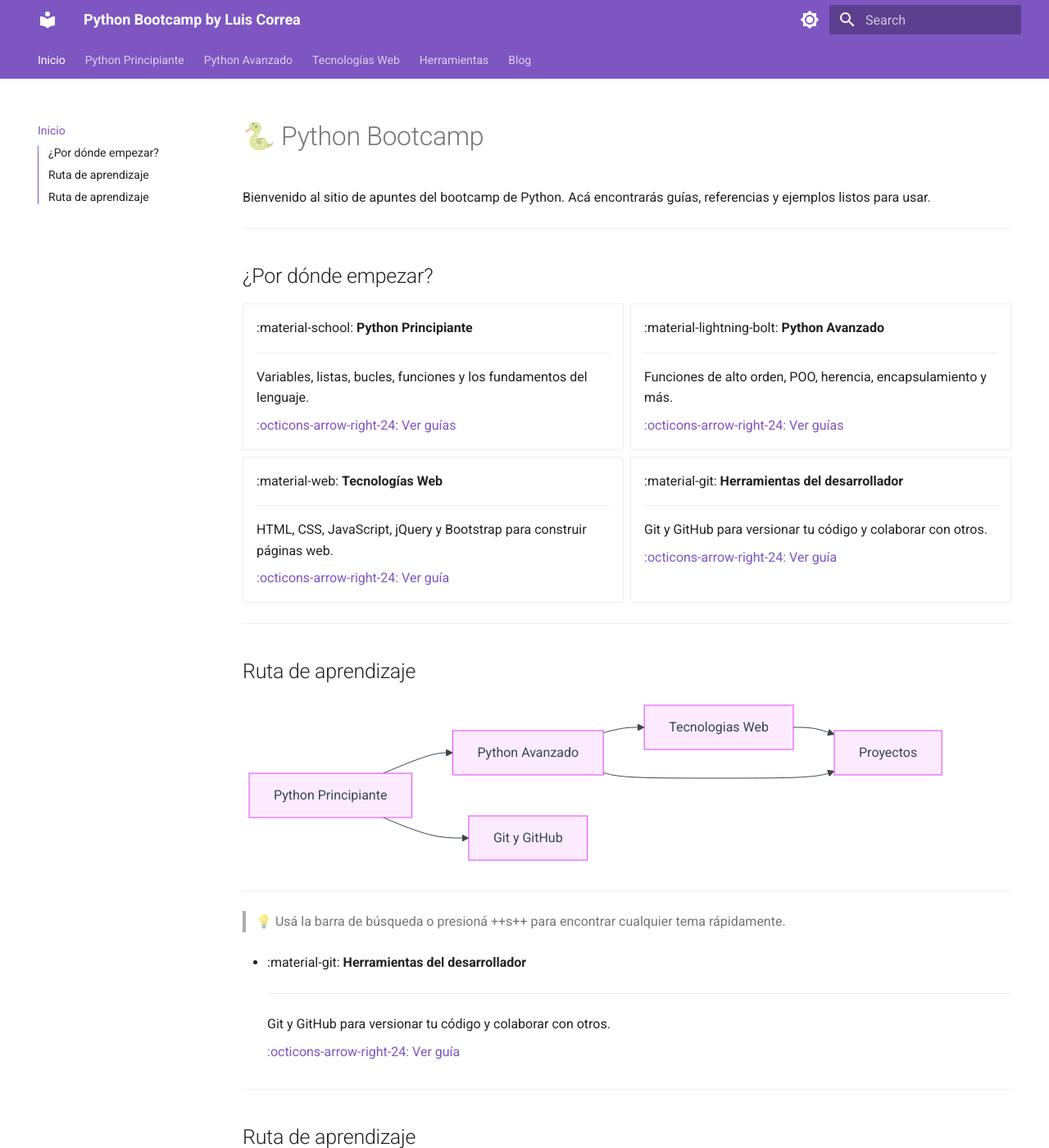
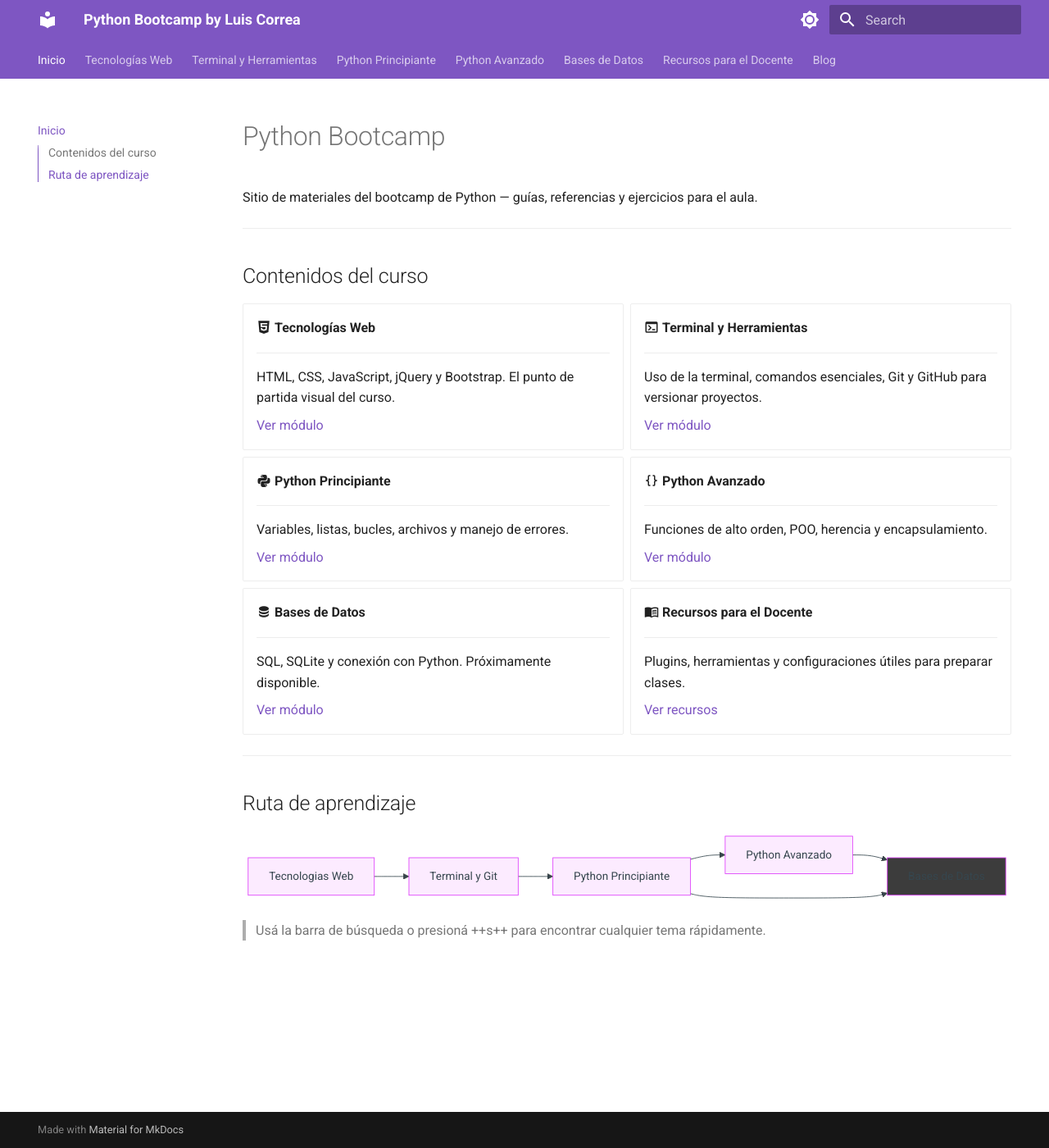
Before and after one commit to roamingpa/bootcamp-python, an MkDocs documentation site: the page built from blog/docs/index.md, in a window 1280 px wide and 1400 px high. Shown: the whole window at 82% size. Built offline with MkDocs 1.6.1 and Material for MkDocs 9.7.7, drawn with Linux system fonts in a browser that asks for light colours; some of the changed text lies outside the part shown.

Commit message:
feat: iconos, mermaid en poo_caracteristicas, terminal.md, bases-de-datos.md, recursos.md, nav reordenada

````diff
--- a/blog/docs/index.md
+++ b/blog/docs/index.md
@@ -1,45 +1,60 @@
-# 🐍 Python Bootcamp
+# Python Bootcamp
 
-Bienvenido al sitio de apuntes del bootcamp de Python.
-Acá encontrarás guías, referencias y ejemplos listos para usar.
+Sitio de materiales del bootcamp de Python — guías, referencias y ejercicios para el aula.
 
 ---
 
-## ¿Por dónde empezar?
+## Contenidos del curso
 
 <div class="grid cards" markdown>
 
--   :material-school: **Python Principiante**
+-   :fontawesome-brands-html5: **Tecnologías Web**
 
     ---
 
-    Variables, listas, bucles, funciones y los fundamentos del lenguaje.
+    HTML, CSS, JavaScript, jQuery y Bootstrap. El punto de partida visual del curso.
 
-    [:octicons-arrow-right-24: Ver guías](fundamentos.md)
+    [Ver módulo](web.md)
 
--   :material-lightning-bolt: **Python Avanzado**
+-   :material-console: **Terminal y Herramientas**
 
     ---
 
-    Funciones de alto orden, POO, herencia, encapsulamiento y más.
+    Uso de la terminal, comandos esenciales, Git y GitHub para versionar proyectos.
 
-    [:octicons-arrow-right-24: Ver guías](funciones.md)
+    [Ver módulo](terminal.md)
 
--   :material-web: **Tecnologías Web**
+-   :material-language-python: **Python Principiante**
 
     ---
 
-    HTML, CSS, JavaScript, jQuery y Bootstrap para construir páginas web.
+    Variables, listas, bucles, archivos y manejo de errores.
 
-    [:octicons-arrow-right-24: Ver guía](web.md)
+    [Ver módulo](fundamentos.md)
 
--   :material-git: **Herramientas del desarrollador**
+-   :material-code-braces: **Python Avanzado**
 
     ---
 
-    Git y GitHub para versionar tu código y colaborar con otros.
+    Funciones de alto orden, POO, herencia y encapsulamiento.
 
-    [:octicons-arrow-right-24: Ver guía](git.md)
+    [Ver módulo](funciones.md)
+
+-   :material-database: **Bases de Datos**
+
+    ---
+
+    SQL, SQLite y conexión con Python. Próximamente disponible.
+
+    [Ver módulo](bases-de-datos.md)
+
+-   :material-book-open-variant: **Recursos para el Docente**
+
+    ---
+
+    Plugins, herramientas y configuraciones útiles para preparar clases.
+
+    [Ver recursos](recursos.md)
 
 </div>
 
@@ -49,40 +64,12 @@ Acá encontrarás guías, referencias y ejemplos listos para usar.
 
 ```mermaid
 graph LR
-    A[Python Principiante] --> B[Python Avanzado]
-    B --> C[Tecnologias Web]
-    A --> D[Git y GitHub]
-    C --> E[Proyectos]
-    B --> E
+    A[Tecnologias Web] --> B[Terminal y Git]
+    B --> C[Python Principiante]
+    C --> D[Python Avanzado]
+    D --> E[Bases de Datos]
+    C --> E
+    style E fill:#3c3c3c,color:#858585
 ```
 
----
-
-> 💡 Usá la barra de búsqueda o presioná ++s++ para encontrar cualquier tema rápidamente.
-
--   :material-git: **Herramientas del desarrollador**
-
-    ---
-
-    Git y GitHub para versionar tu código y colaborar con otros.
-
-    [:octicons-arrow-right-24: Ver guía](git.md)
-
-</div>
-
----
-
-## Ruta de aprendizaje
-
-```mermaid
-graph LR
-    A[Python Principiante] --> B[Python Avanzado]
-    B --> C[Tecnologias Web]
-    A --> D[Git y GitHub]
-    C --> E[Proyectos]
-    B --> E
-```
-
----
-
-> Usa la barra de busqueda o presiona ++s++ para encontrar cualquier tema rapidamente.
+> Usá la barra de búsqueda o presioná ++s++ para encontrar cualquier tema rápidamente.
--- a/blog/mkdocs.yml
+++ b/blog/mkdocs.yml
@@ -51,6 +51,9 @@ markdown_extensions:
   - md_in_html
   - toc:
       permalink: true
+  - pymdownx.emoji:
+      emoji_index: !!python/name:material.extensions.emoji.twemoji
+      emoji_generator: !!python/name:material.extensions.emoji.to_svg
 
 plugins:
   - search:
@@ -71,6 +74,10 @@ plugins:
 
 nav:
   - Inicio: index.md
+  - Tecnologías Web: web.md
+  - Terminal y Herramientas:
+    - La Terminal: terminal.md
+    - Git y GitHub: git.md
   - Python Principiante:
     - Fundamentos del lenguaje: fundamentos.md
     - Manejo de Archivos: archivos.md
@@ -79,7 +86,6 @@ nav:
     - Funciones: funciones.md
     - POO — Clases y Objetos: poo.md
     - POO — Características: poo_caracteristicas.md
-  - Tecnologías Web: web.md
-  - Herramientas:
-    - Git y GitHub: git.md
+  - Bases de Datos: bases-de-datos.md
+  - Recursos para el Docente: recursos.md
   - Blog: blog/index.md
````
Also changed, not shown: blog/docs/bases-de-datos.md (added, +33 -0 lines), blog/docs/poo_caracteristicas.md (+113 -0 lines), blog/docs/recursos.md (added, +166 -0 lines), blog/docs/terminal.md (added, +254 -0 lines).
